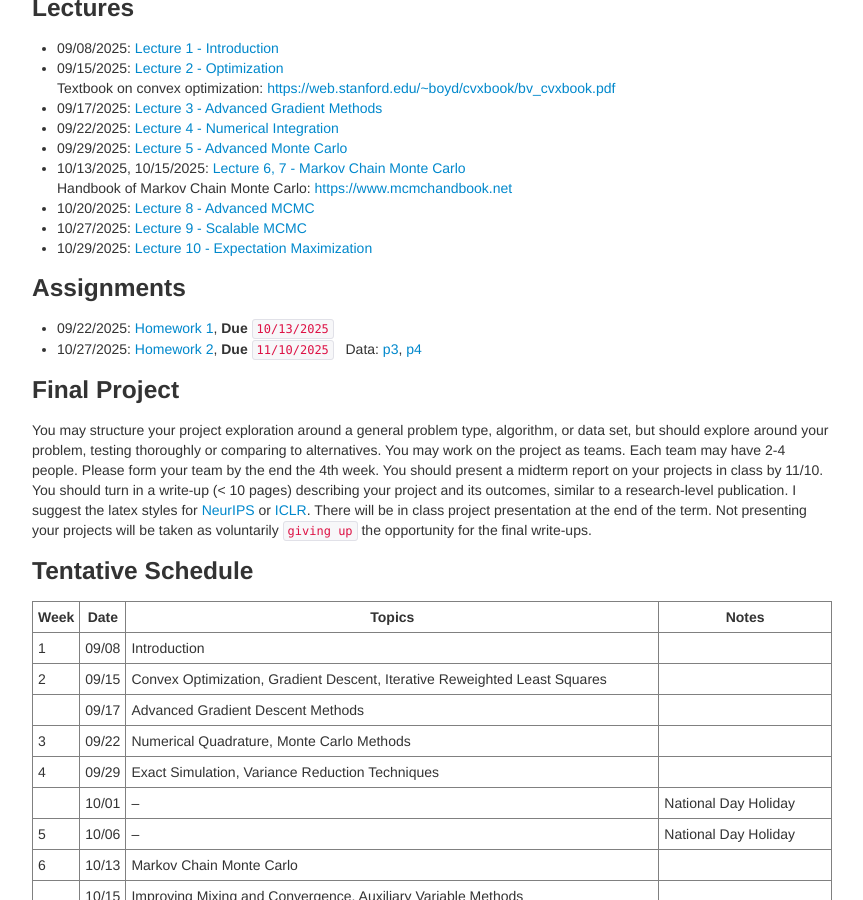
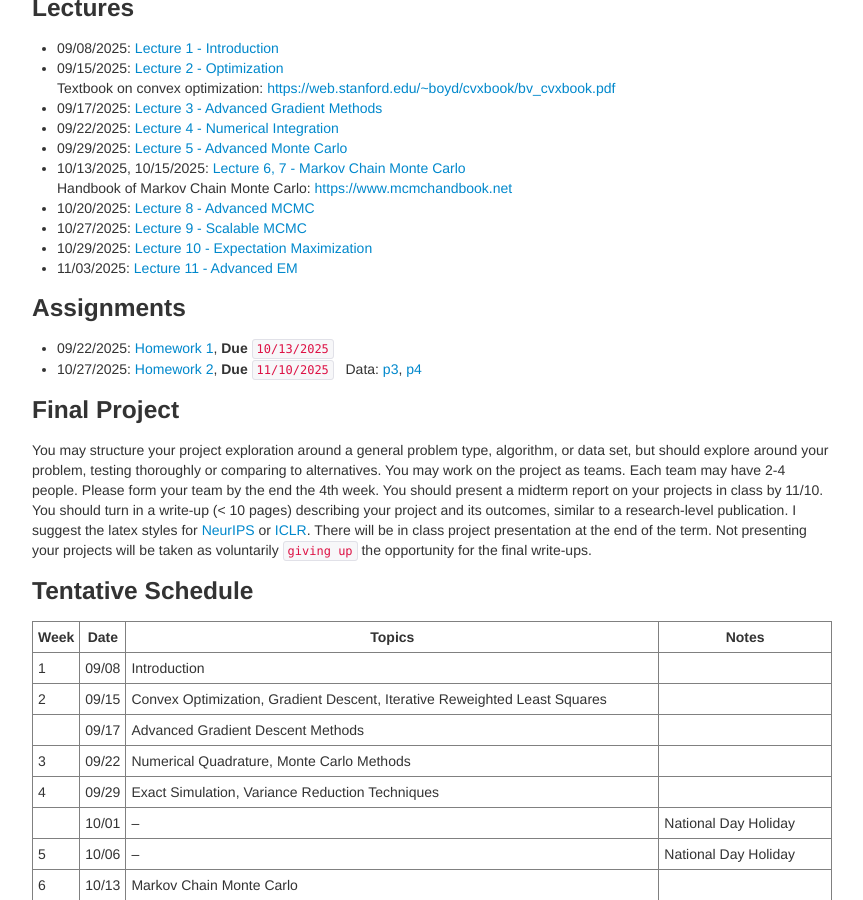
Before and after one commit to zcrabbit/zcrabbit.github.io, a Jekyll site: the page built from courses/smcm-f25.md, in a window 1280 px wide and 900 px high, scrolled down 1105 px. Shown: the whole window, without its empty margins (208-1071 px from the left). Built offline with Jekyll 4.4.1, drawn with Linux system fonts in a browser that asks for light colours.

Commit message:
lecture 11 out

```diff
--- a/courses/smcm-f25.md
+++ b/courses/smcm-f25.md
@@ -48,6 +48,7 @@ We will use python during the course. A good Python tutorial is available at <ht
 - 10/20/2025: [Lecture 8 - Advanced MCMC]({{sites.baseurl}}/static/slides/smcm_fall25/lec08.pdf)
 - 10/27/2025: [Lecture 9 - Scalable MCMC]({{sites.baseurl}}/static/slides/smcm_fall25/lec09.pdf)
 - 10/29/2025: [Lecture 10 - Expectation Maximization]({{sites.baseurl}}/static/slides/smcm_fall25/lec10.pdf)
+- 11/03/2025: [Lecture 11 - Advanced EM]({{sites.baseurl}}/static/slides/smcm_fall25/lec11.pdf)
 
 
 ### Assignments
```
Also changed, not shown: 2 other files.
